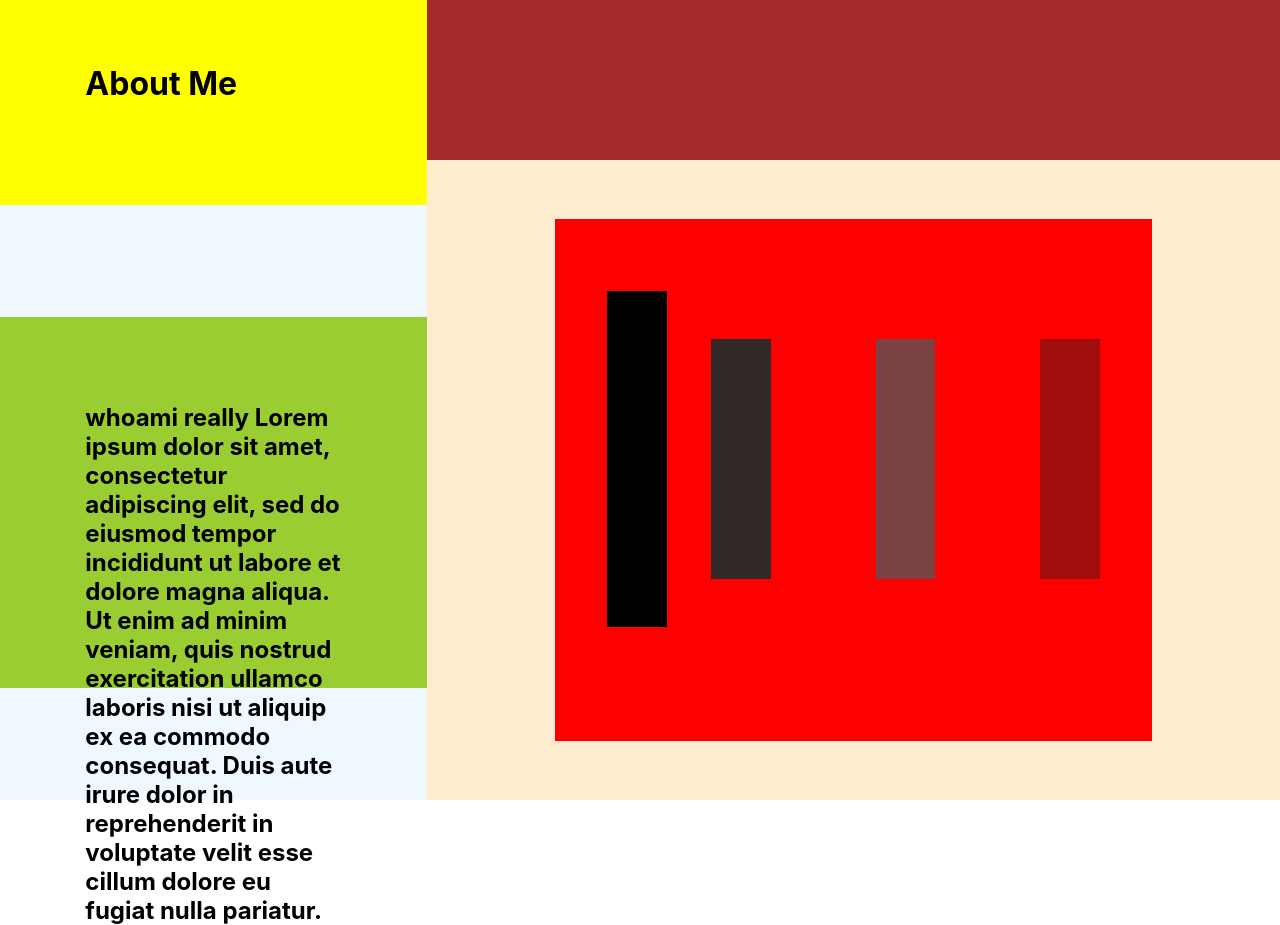
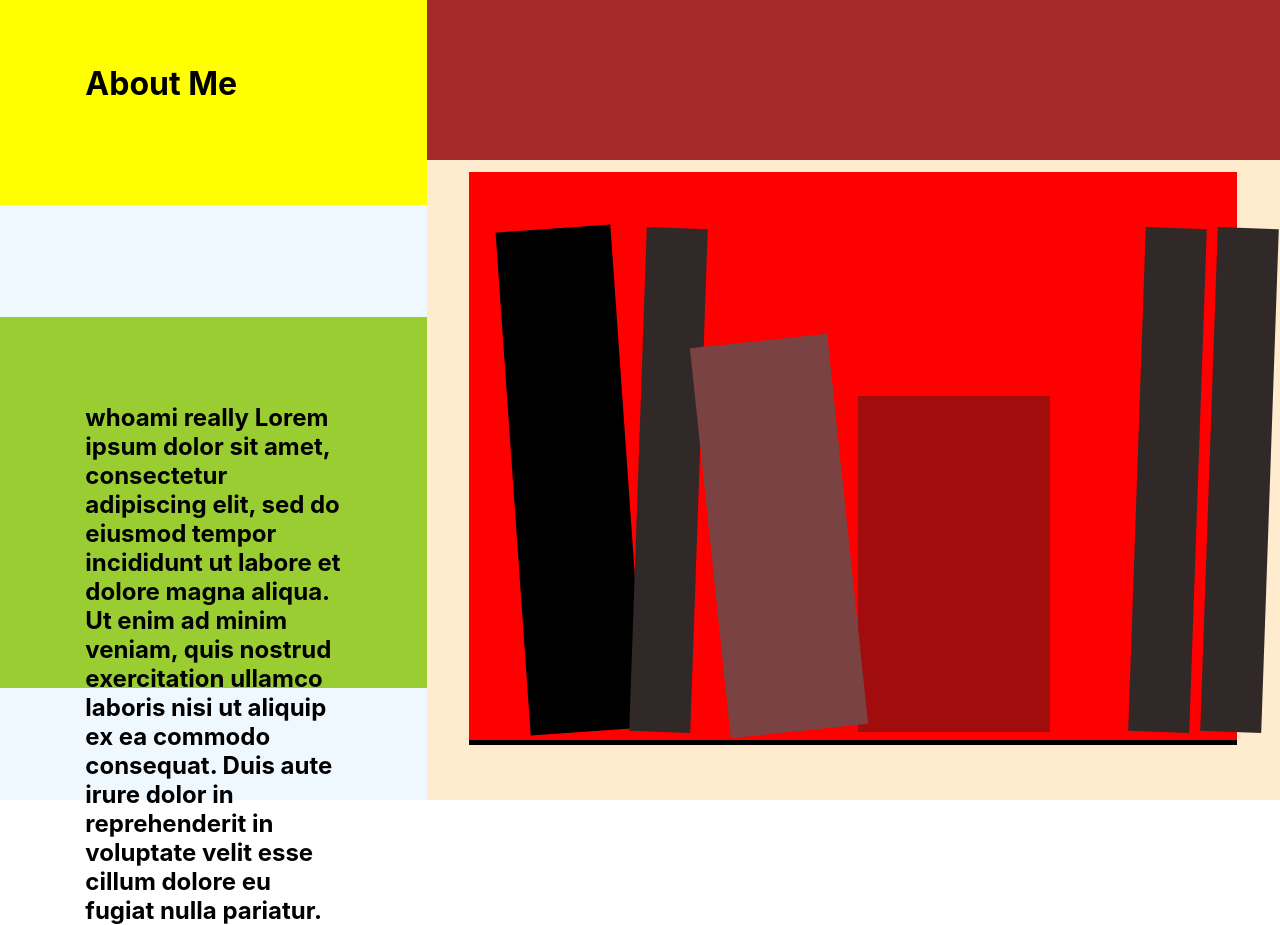
Before and after one commit to IsaacReeder/Furnitecture-Ecommerce, a React (Create React App) app in the folder new-client/: page /aboutme in a window 1280 px wide. Built offline with nearby package versions, Linux system fonts and the light colour scheme.

Commit message:
rotate on hover

```diff
--- a/new-client/src/components/AboutMe/AboutMe.css
+++ b/new-client/src/components/AboutMe/AboutMe.css
@@ -48,36 +48,56 @@
   flex: 2;
   justify-content: center;
   justify-content: space-around;
-  align-items: center;
+  align-items: flex-end;
   flex-basis: 100%;
-  height: 60%;
-  margin-right: 15%;
-  margin-left: 15%;
-  padding-bottom: 5%;
+  height: 70%;
+  margin-right: 5%;
+  margin-left: 5%;
+  padding-bottom: 1%;
+  border-bottom: 5px solid black;
+  margin-bottom: 5%;
 }
+
 .book-1 {
   /* flex: 1; */
-  height: 70%;
+  height: 90%;
   background-color: black;
-  flex-basis: 10%;
+  flex-basis: 15%;
   bottom: 0;
   margin-right: -10%;
+  transform: rotate(-4deg);
+  transition: all 0.3s ease-in-out 0s;
+}
+.book-1:hover {
+  transform: rotate(-2deg);
 }
 .book-2 {
   /* flex: 2; */
-  height: 50%;
+  height: 90%;
   background-color: rgb(49, 40, 40);
-  flex-basis: 10%;
+  flex-basis: 8%;
+  margin-right: -10%;
+  transform: rotate(2deg);
+  transition: all 0.3s ease-in-out 0s;
+}
+.book-2:hover {
+  transform: rotate(4deg);
 }
 .book-3 {
   /* flex: 3; */
-  height: 50%;
+  height: 70%;
   background-color: rgb(122, 66, 66);
-  flex-basis: 10%;
+  flex-basis: 18%;
+  margin-right: -10%;
+  transform: rotate(-6deg);
+  transition: all 0.3s ease-in-out 0s;
+}
+.book-3:hover {
+  transform: rotate(-4deg);
 }
 .vase {
   /* flex: 3; */
-  height: 50%;
+  height: 60%;
   background-color: rgb(161, 12, 12);
-  flex-basis: 10%;
+  flex-basis: 25%;
 }
--- a/new-client/src/components/AboutMe/AboutMe.js
+++ b/new-client/src/components/AboutMe/AboutMe.js
@@ -24,6 +24,8 @@ const AboutMe = () => {
           <div className="book-2"></div>
           <div className="book-3"></div>
           <div className="vase"></div>
+          <div className="book-2"></div>
+          <div className="book-2"></div>
         </div>
       </div>
     </div>
```
